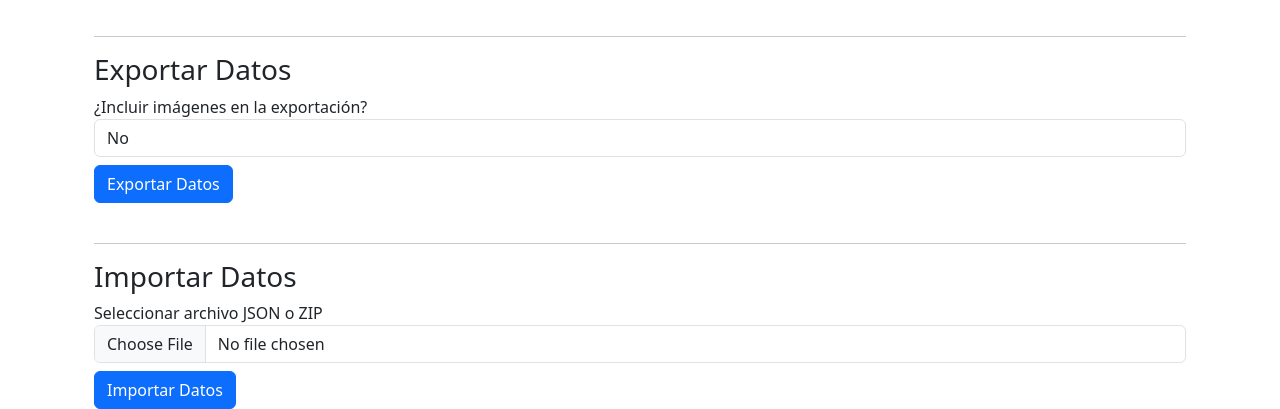
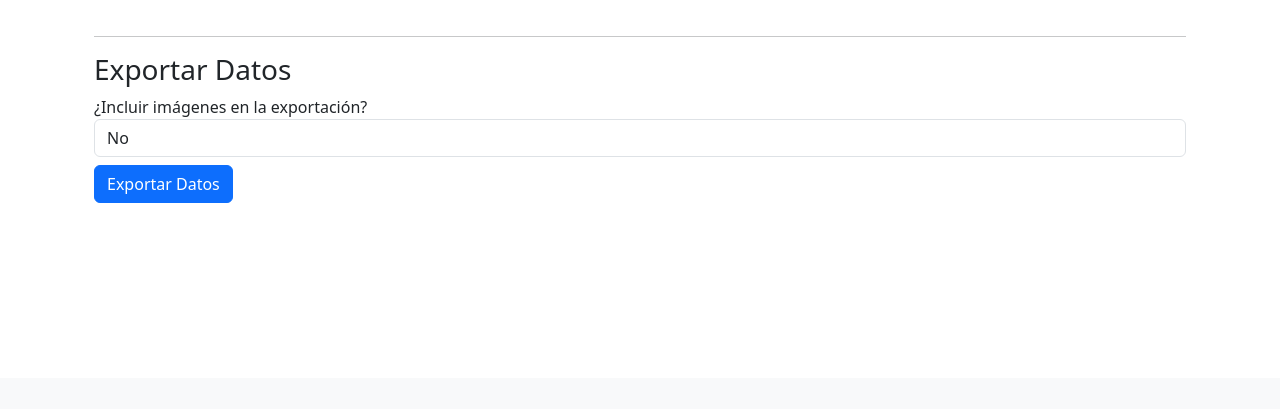
Before and after one commit to jsdgdo/malbum, a Django app: page /control/ in a window 1280 px wide. Shown: the part 422-831 px from the top of the page. After the commit the page ends 625 px from the top, so only its background shows below. Run offline with Django 5.2, Linux system fonts and the light colour scheme; some libraries are stand-ins or nearby versions.

```diff
--- a/templates/control.html
+++ b/templates/control.html
@@ -37,17 +37,5 @@
     <button type="submit" class="btn btn-primary mt-2">Exportar Datos</button>
   </form>
   <br>
-  <hr>
-
-  <h3>Importar Datos</h3>
-  <form method="post" enctype="multipart/form-data">
-    {% csrf_token %}
-    <div class="form-group">
-      <label for="data_file">Seleccionar archivo JSON o ZIP</label>
-      <input type="file" id="data_file" name="data_file" class="form-control">
-    </div>
-    <input type="hidden" name="import_data" value="1">
-    <button type="submit" class="btn btn-primary mt-2">Importar Datos</button>
-  </form>
 </div>
 {% endblock %}
```
